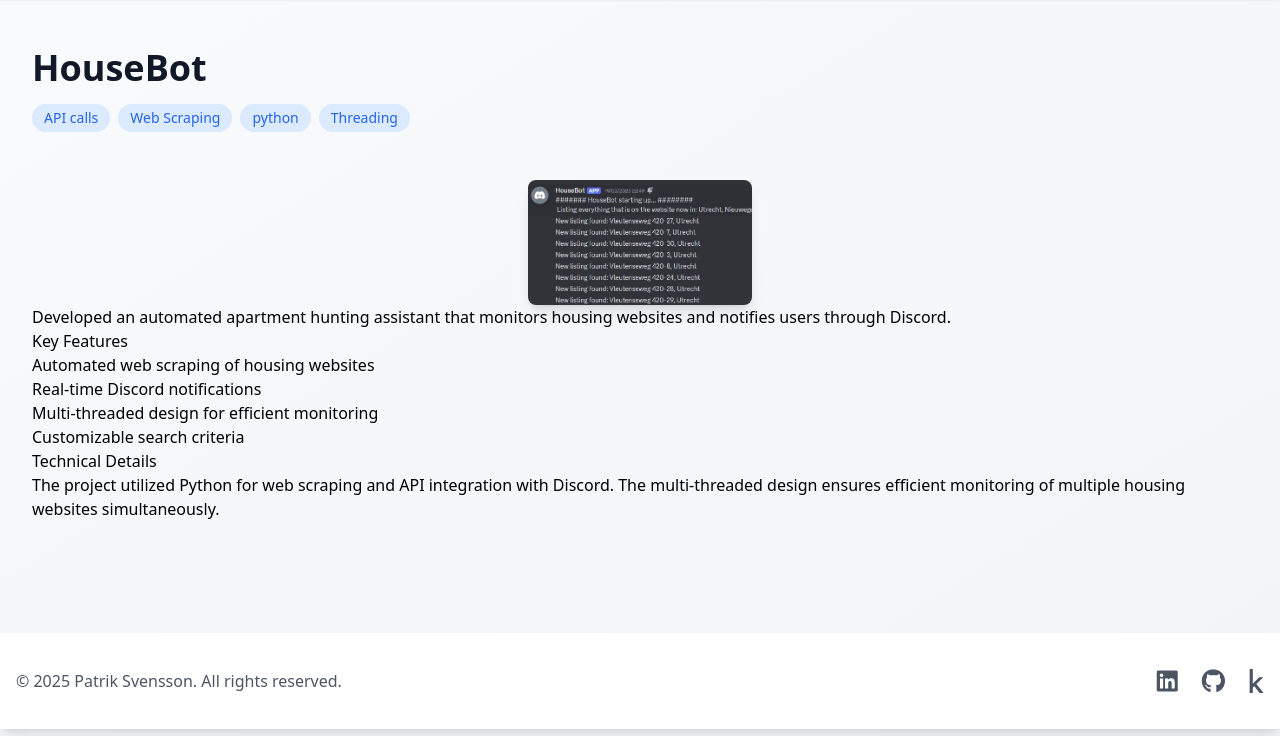
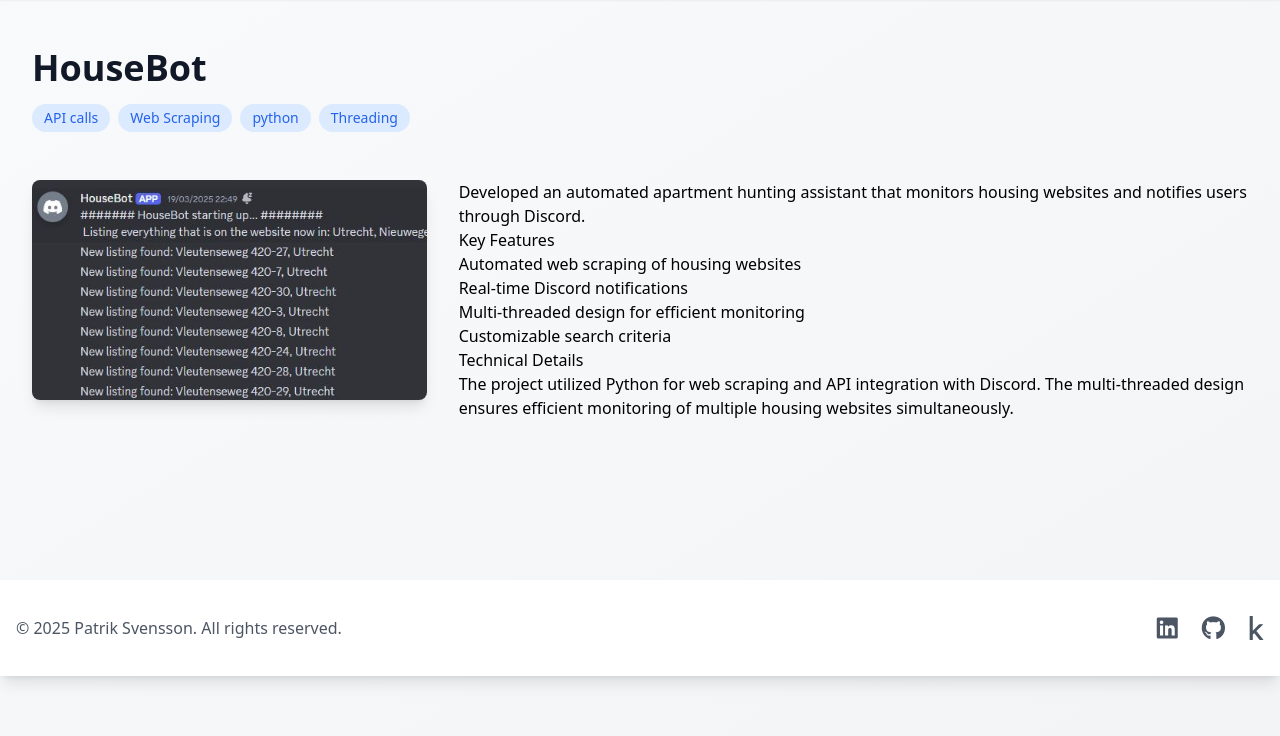
Before and after one commit to patriksn/portfolio, a Flask app: page /housebot in a window 1280 px wide. Shown: the part 64-800 px from the top of the page. Run offline with Flask 3, Linux system fonts and the light colour scheme; some libraries are stand-ins or nearby versions.

Commit message:
Style: Layout changes p4-p6

```diff
--- a/portfolio_page/templates/project5.html
+++ b/portfolio_page/templates/project5.html
@@ -14,14 +14,14 @@
         </div>
     </div>
 
-    <!-- Project Image -->
-    <div class="max-w-4xl mx-auto">
-        <img src="{{ url_for('static', filename='images/' + project.image) }}" alt="{{ project.title }}" class="w-1/4 h-auto rounded-lg shadow-lg mx-auto">
-    </div>
-
-    <!-- Project Content -->
-    <div class="prose max-w-none">
-        {{ project.content | safe }}
+    <!-- Project Image and Content -->
+    <div class="flex flex-col md:flex-row gap-8 mb-12">
+        <div class="md:w-1/3">
+            <img src="{{ url_for('static', filename='images/' + project.image) }}" alt="{{ project.title }}" class="w-full h-auto rounded-lg shadow-lg">
+        </div>
+        <div class="md:w-2/3 prose">
+            {{ project.content | safe }}
+        </div>
     </div>
 
     {% if project.links %}
--- a/portfolio_page/templates/project6.html
+++ b/portfolio_page/templates/project6.html
@@ -26,11 +26,10 @@
         </ul>
     </div>
 
-    <!-- First Block: Image Left, Text Right -->
+    <!-- Project Image and Content -->
     <div class="flex flex-col md:flex-row gap-8 mb-12">
         <div class="md:w-1/3">
             <img src="{{ url_for('static', filename='images/' + project.image) }}" alt="{{ project.title }}" class="w-full h-auto rounded-lg shadow-lg">
-            <figcaption class="text-center text-sm text-gray-600">Nightscout dashboard showing real-time blood sugar data</figcaption>
         </div>
         <div class="md:w-2/3 prose">
             <h2 class="font-bold underline">Overview</h2>
```
Also changed, not shown: portfolio_page/templates/project4.html (+8 -8 lines).
